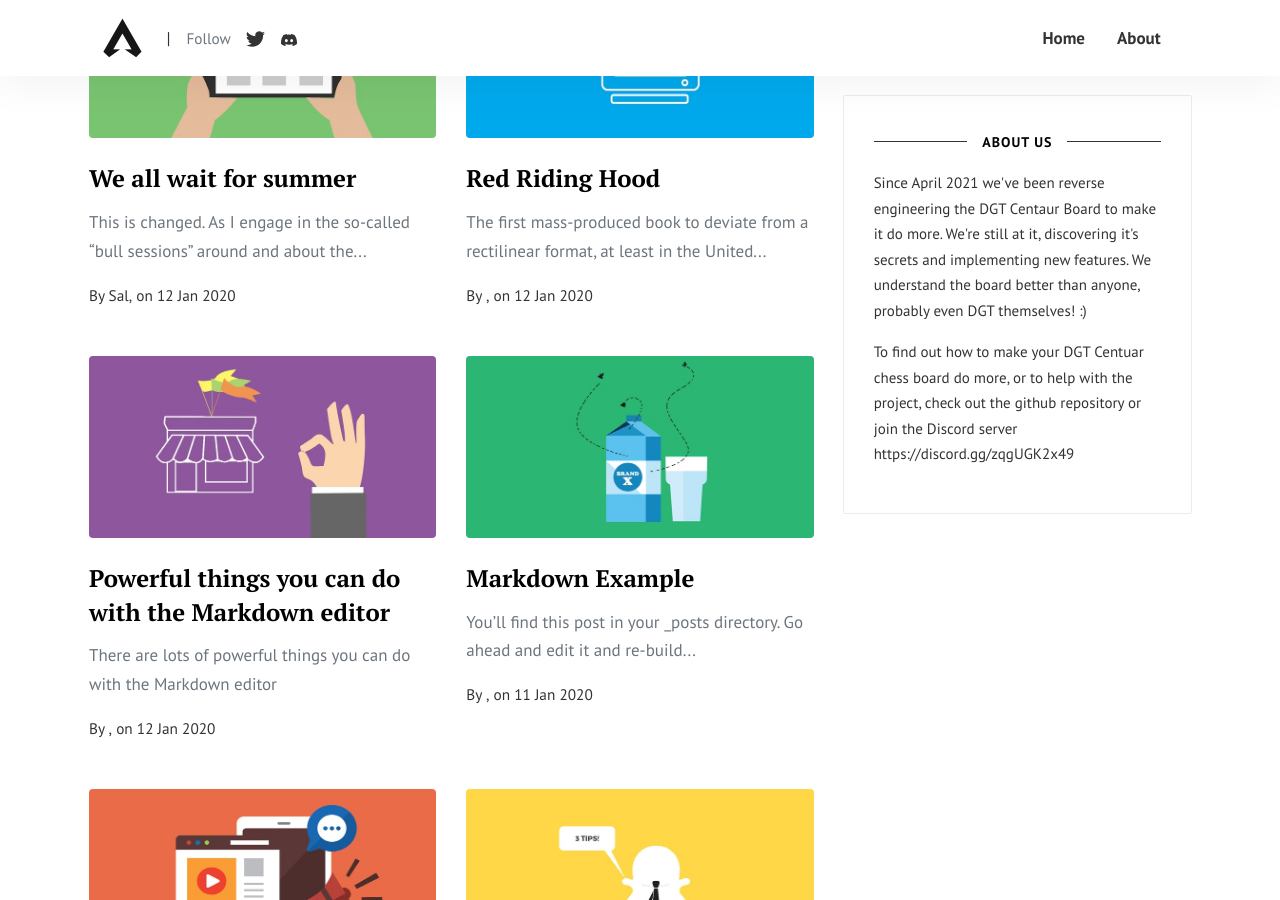
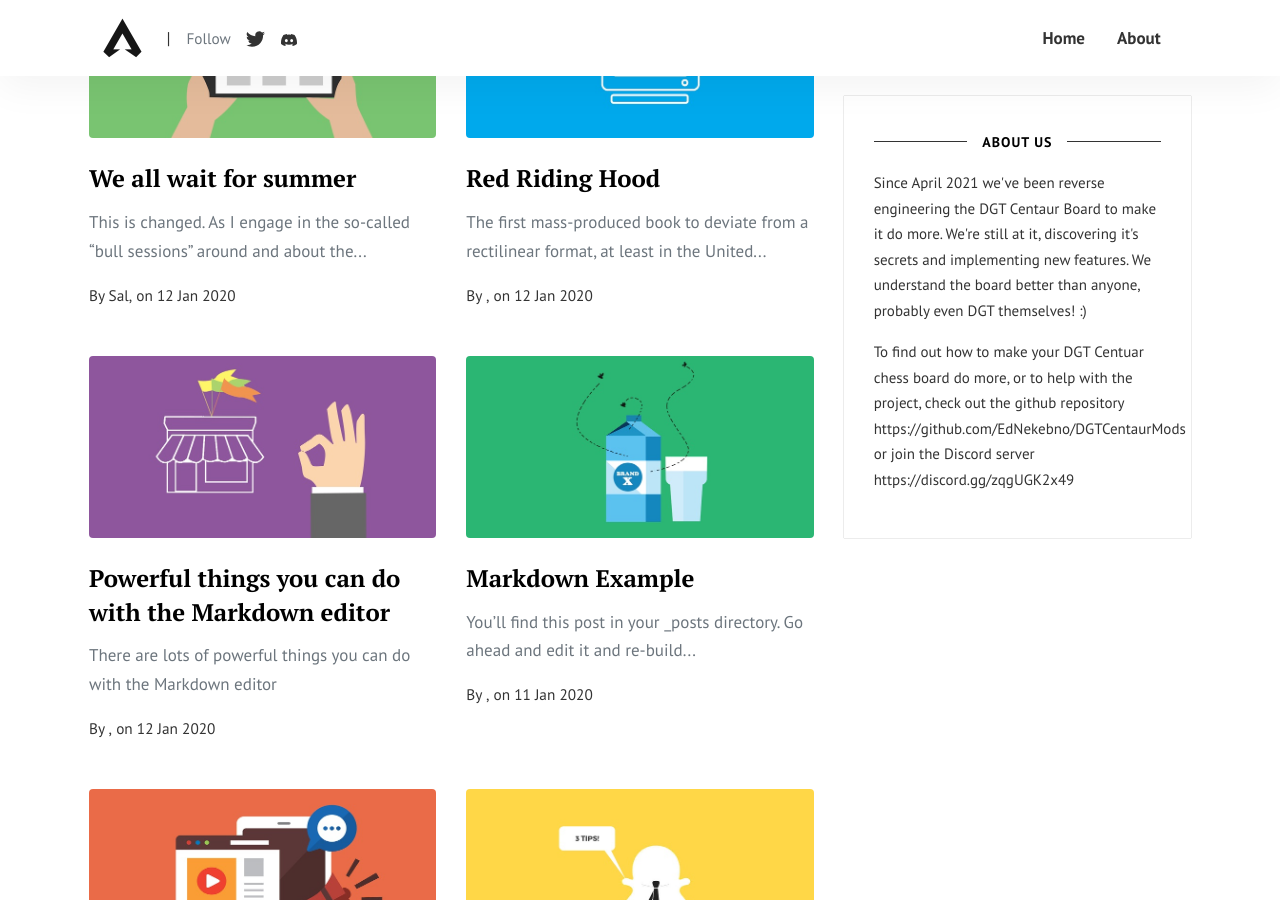
Before and after one commit to DGTCentaurMods/dgtcentaurmods.github.io, a Jekyll site: the page built from index.html, in a window 1280 px wide and 900 px high, scrolled down 725 px. Built offline with Jekyll 4.4.1, drawn with Linux system fonts in a browser that asks for light colours; the list of posts is cut into pages by our own code; some of the changed lines change nothing that is shown.

Commit message:
Update sidebar.html

```diff
--- a/_includes/sidebar.html
+++ b/_includes/sidebar.html
@@ -2,6 +2,6 @@
     <div class="sidebar-section">
         <h5><span>About Us</span></h5>
         <p>Since April 2021 we've been reverse engineering the DGT Centaur Board to make it do more. We're still at it, discovering it's secrets and implementing new features. We understand the board better than anyone, probably even DGT themselves! :)</p>
-        <p>To find out how to make your DGT Centuar chess board do more, or to help with the project, check out the <a href='https://github.com/EdNekebno/DGTCentaurMods'>github repository</a> or join the <a href='https://discord.gg/zqgUGK2x49'>Discord server https://discord.gg/zqgUGK2x49</a></p>
+        <p>To find out how to make your DGT Centuar chess board do more, or to help with the project, check out the <a href='https://github.com/EdNekebno/DGTCentaurMods'>github repository https://github.com/EdNekebno/DGTCentaurMods</a> or join the <a href='https://discord.gg/zqgUGK2x49'>Discord server https://discord.gg/zqgUGK2x49</a></p>
     </div>
 </div>
```
